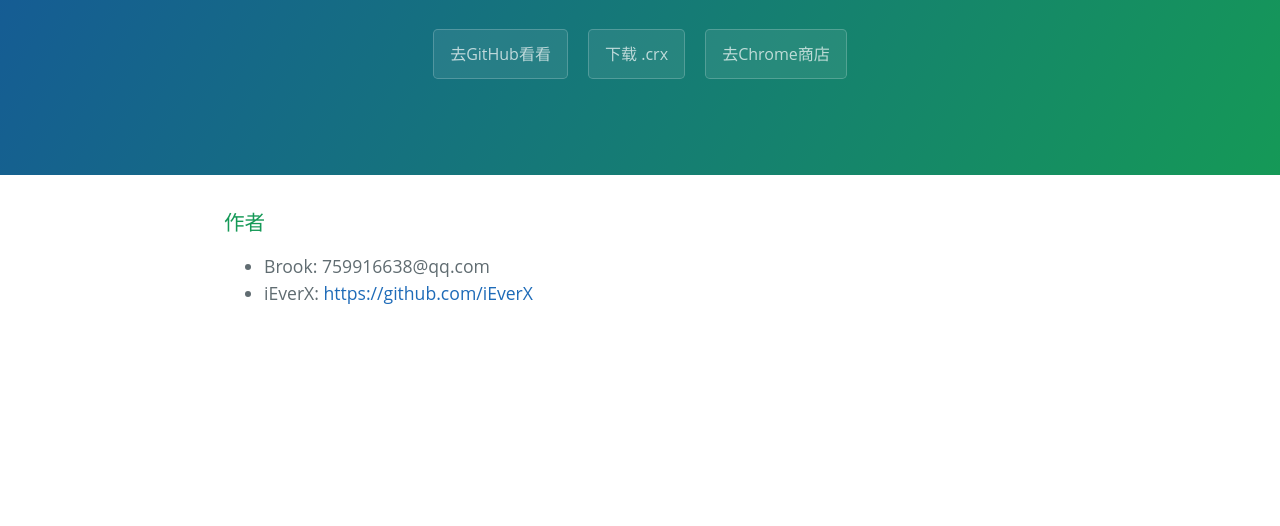
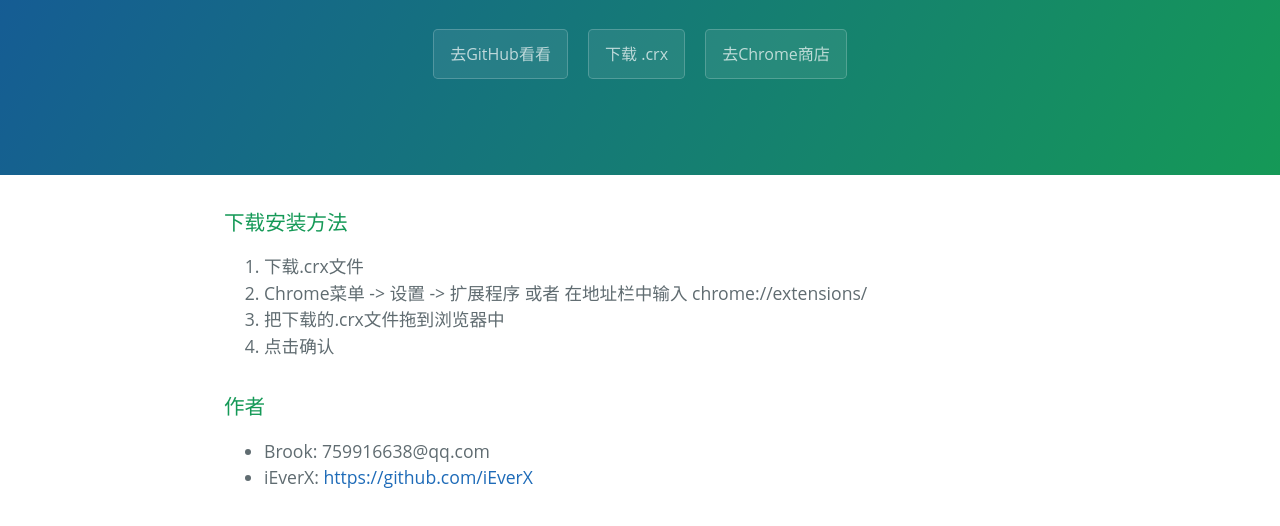
Before and after one commit to BrookShuihuaLee/DanMuKeYiYou, a plain HTML site: page index.html in a window 1280 px wide. Shown: the part 208-734 px from the top of the page. Drawn offline with Linux system fonts and the light colour scheme.

Commit message:
how to install

```diff
--- a/index.html
+++ b/index.html
@@ -18,6 +18,13 @@
 </section>
 
 <section class="main-content">
+    <h3>下载安装方法</h3>
+    <ol>
+        <li>下载.crx文件</li>
+        <li>Chrome菜单 -> 设置 -> 扩展程序 或者 在地址栏中输入 chrome://extensions/</li>
+        <li>把下载的.crx文件拖到浏览器中</li>
+        <li>点击确认</li>
+    </ol>
     <h3>
         <a id="welcome-to-github-pages" class="anchor" href="#welcome-to-github-pages" aria-hidden="true"><span
                 aria-hidden="true" class="octicon octicon-link"></span></a>作者</h3>
```
